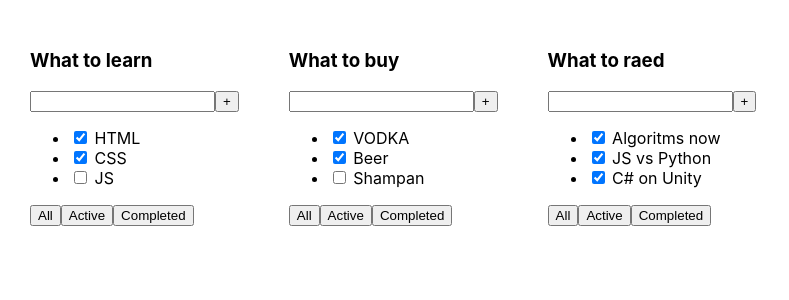
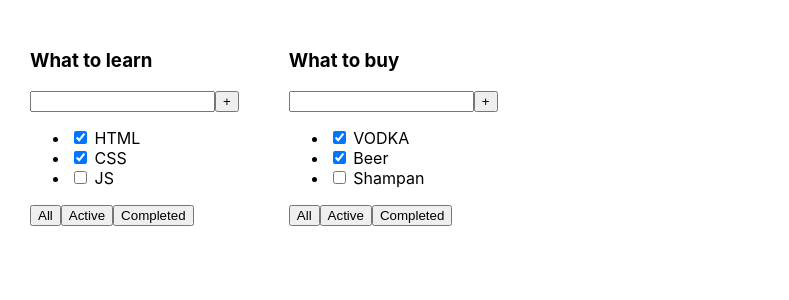
Before and after one commit to coolcrazyfox/Todolist, a React (Create React App) app: page / in a window 1280 px wide. Shown: the top 300 px of the page, without its empty margins (0-789 px from the left). Built offline with nearby package versions, Linux system fonts and the light colour scheme.

Commit message:
Update App.tsx

```diff
--- a/src/App.tsx
+++ b/src/App.tsx
@@ -20,17 +20,10 @@ function App() {
         {id: 6, title: "Shampan", isDone: false}
 
     ]
-    const task_3: Array<TaskType> =[
-        {id: 7, title: "Algoritms now", isDone: true},
-        {id: 8, title: "JS vs Python", isDone: true},
-        {id: 9, title: "C# on Unity", isDone: true}
-
-    ]
     return (
         <div className="App">
             <Todolist title={"What to learn"} task={task_1}/>
             <Todolist title={"What to buy"} task={task_2}/>
-            <Todolist title={"What to raed"} task={task_3}/>
         </div>
     );
 }
```
